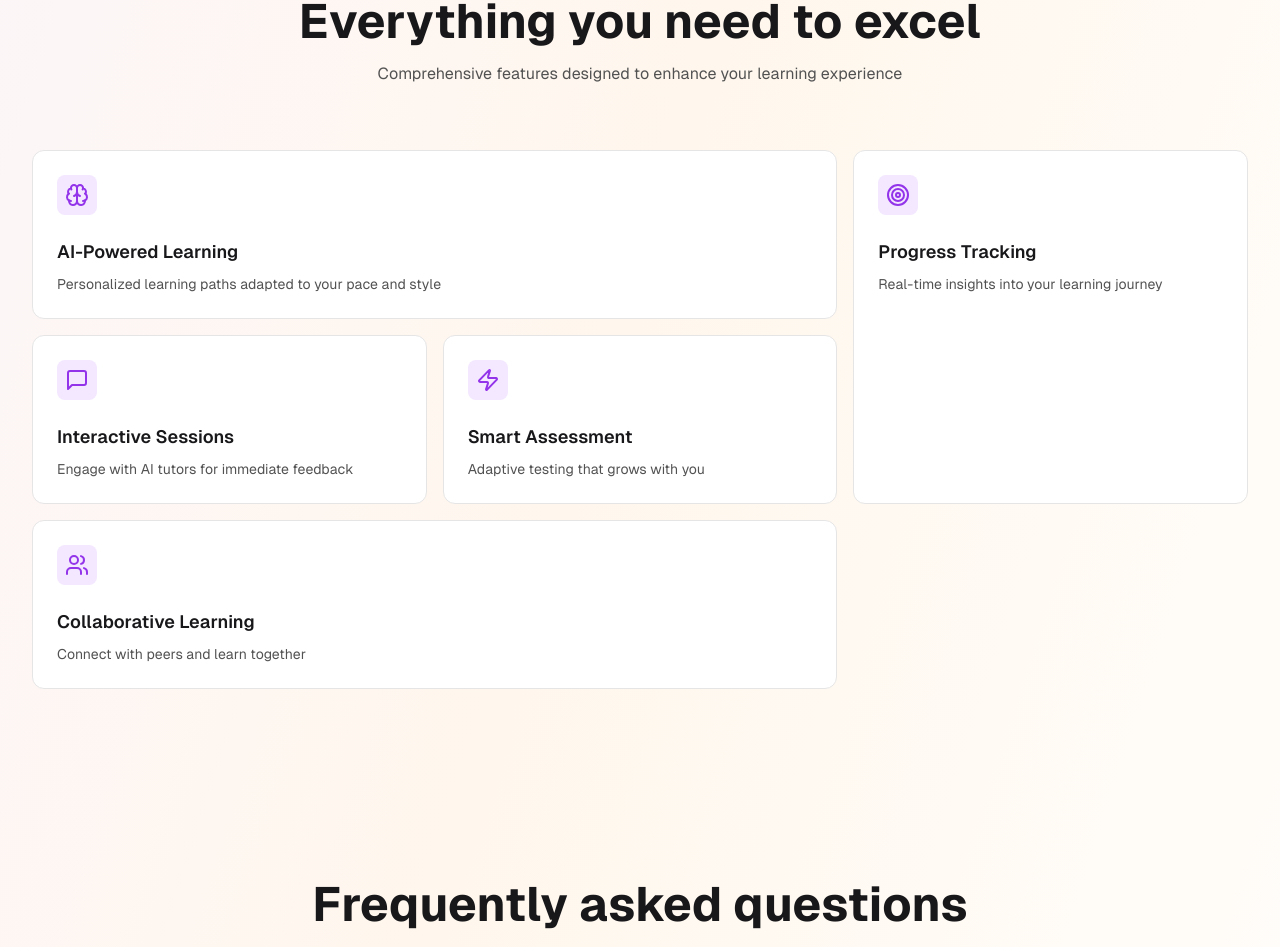
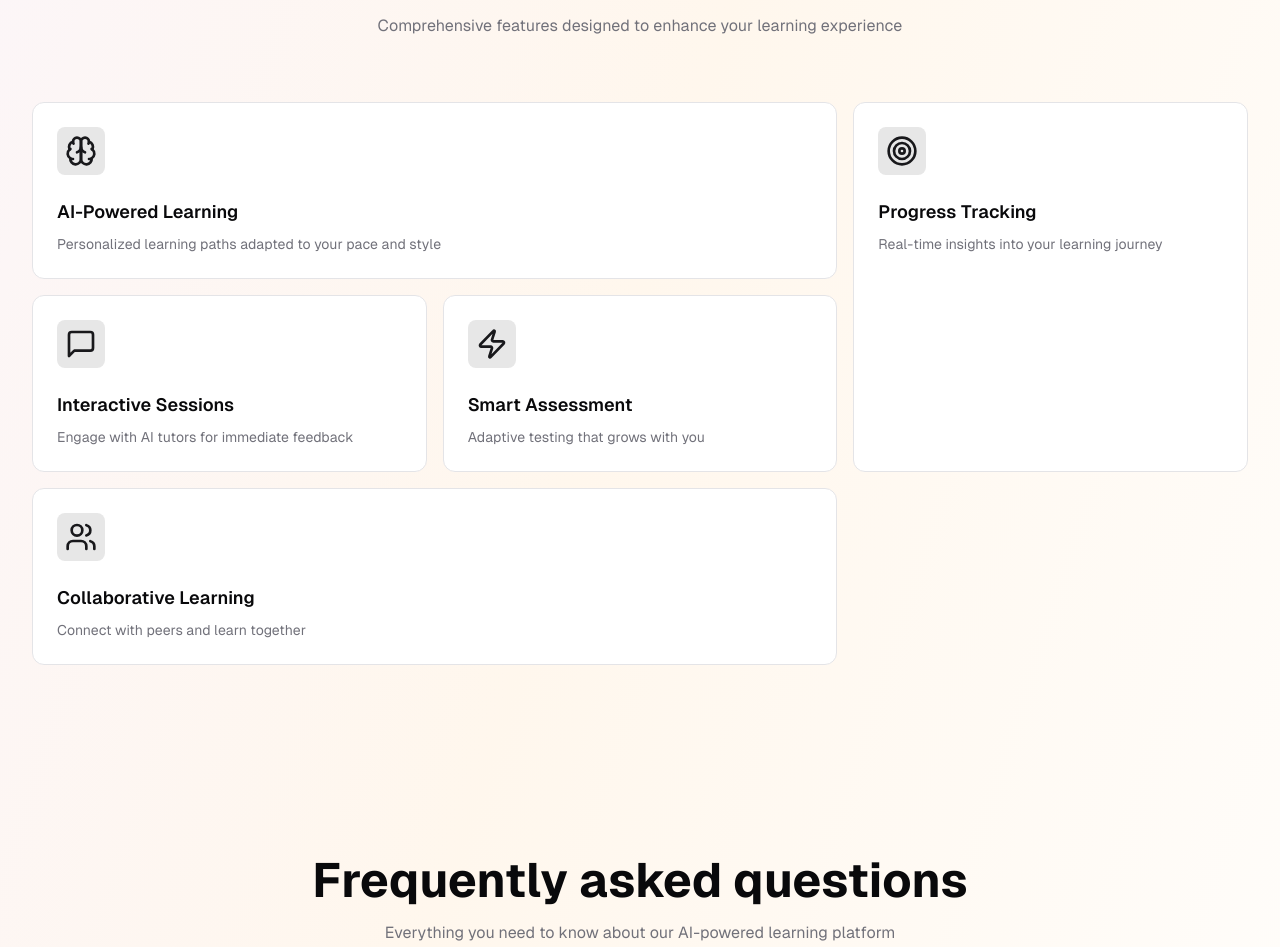
Before and after one commit to 8-bit-devs/ProgressoAI, a Next.js app: page / in a window 1280 px wide. Shown: the part 1685-2632 px from the top of the page. Built offline with nearby package versions, Linux system fonts and the light colour scheme; no server answers.

Commit message:
fix(app): UI fix

```diff
--- a/src/app/page.tsx
+++ b/src/app/page.tsx
@@ -7,6 +7,7 @@ import {
 } from "@/components/ui/accordion";
 import { Button } from "@/components/ui/button";
 import { Nav } from "@/features/root/nav-bar";
+import { cn } from "@/lib/utils";
 import {
   ArrowRight,
   Brain,
@@ -18,7 +19,38 @@ import {
 import Image from "next/image";
 import Link from "next/link";
 
-const accordionData = [
+export const features = [
+  {
+    title: "AI-Powered Learning",
+    description: "Personalized learning paths adapted to your pace and style",
+    icon: Brain,
+    className: "lg:col-span-2",
+  },
+  {
+    title: "Progress Tracking",
+    description: "Real-time insights into your learning journey",
+    icon: Target,
+    className: "lg:row-span-2",
+  },
+  {
+    title: "Interactive Sessions",
+    description: "Engage with AI tutors for immediate feedback",
+    icon: MessageSquare,
+  },
+  {
+    title: "Smart Assessment",
+    description: "Adaptive testing that grows with you",
+    icon: Zap,
+  },
+  {
+    title: "Collaborative Learning",
+    description: "Connect with peers and learn together",
+    icon: Users,
+    className: "lg:col-span-2",
+  },
+];
+
+export const accordionData = [
   {
     value: "item-1",
     question: "How does AI personalize my learning?",
@@ -45,17 +77,51 @@ const accordionData = [
   },
 ];
 
+export const footerLinks = [
+  {
+    title: "Product",
+    links: [
+      { name: "Features", href: "#" },
+      { name: "Pricing", href: "#" },
+      { name: "API", href: "#" },
+    ],
+  },
+  {
+    title: "Company",
+    links: [
+      { name: "About", href: "#" },
+      { name: "Blog", href: "#" },
+      { name: "Careers", href: "#" },
+    ],
+  },
+  {
+    title: "Resources",
+    links: [
+      { name: "Documentation", href: "#" },
+      { name: "Help Center", href: "#" },
+      { name: "Community", href: "#" },
+    ],
+  },
+  {
+    title: "Legal",
+    links: [
+      { name: "Privacy", href: "#" },
+      { name: "Terms", href: "#" },
+      { name: "Cookie Policy", href: "#" },
+    ],
+  },
+];
+
 export default function Hero() {
   return (
-    <>
-      <div className="min-h-screen bg-gradient-to-br from-purple-50 via-orange-50 to-transparent">
+    <div className="min-h-screen bg-gradient-to-br from-purple-50 via-orange-50 to-transparent font-geistSans">
       <Nav />
 
       <div className="relative mx-auto flex min-h-screen max-w-7xl flex-col overflow-hidden px-4 pt-20 sm:px-6 md:pt-40 lg:px-8">
-          <h1 className="relative z-10 mx-auto mt-6 max-w-6xl text-center text-2xl font-semibold text-black dark:text-white md:text-4xl lg:text-8xl">
+        <h1 className="relative z-10 mx-auto mt-6 max-w-6xl text-center text-2xl font-bold tracking-wide text-foreground md:text-4xl lg:text-7xl">
           Empowering Your Learning Journey with AI
         </h1>
-          <p className="relative z-10 mx-auto mt-6 max-w-3xl text-center text-base text-neutral-700 dark:text-neutral-400 md:text-xl">
+        <p className="relative z-10 mx-auto mt-6 max-w-3xl text-center text-base text-muted-foreground md:text-xl">
           Tailored Courses, Smarter Insights, Faster Growth
         </p>
         <div className="relative z-10 mt-10 flex items-center justify-center gap-4">
@@ -74,9 +140,9 @@ export default function Hero() {
             Watch demo
           </Button>
         </div>
-          <div className="relative mt-20 rounded-[32px] border border-neutral-200 bg-neutral-100 p-2 dark:border-neutral-700 dark:bg-neutral-800">
-            <div className="pointer-events-none absolute inset-x-0 bottom-0 h-40 w-full scale-[1.1]"></div>
-            <div className="rounded-[24px] border border-neutral-200 bg-white p-2 dark:border-neutral-700 dark:bg-black">
+        <div className="relative mt-20 rounded-[32px] border border-border bg-muted/50 p-2">
+          <div className="pointer-events-none absolute inset-x-0 bottom-0 h-40 w-full scale-[1.1]" />
+          <div className="rounded-[24px] border border-border bg-background p-2">
             <Image
               alt="header"
               loading="lazy"
@@ -95,52 +161,32 @@ export default function Hero() {
         id="features"
       >
         <div className="mb-16 text-center">
-            <h2 className="mb-4 text-3xl font-bold md:text-5xl">
+          <h2 className="mb-4 text-3xl font-bold text-foreground md:text-5xl">
             Everything you need to excel
           </h2>
-            <p className="text-neutral-600 dark:text-neutral-400">
-              Comprehensive features designed to enhance your learning
-              experience
+          <p className="text-muted-foreground">
+            Comprehensive features designed to enhance your learning experience
           </p>
         </div>
         <div className="grid gap-4 md:grid-cols-2 lg:grid-cols-3">
+          {features.map((feature, index) => (
             <FeatureCard
-              title="AI-Powered Learning"
-              description="Personalized learning paths adapted to your pace and style"
-              icon={<Brain className="h-6 w-6 text-purple-600" />}
-              className="lg:col-span-2"
+              key={index}
+              title={feature.title}
+              description={feature.description}
+              icon={<feature.icon className="h-8 w-8 text-primary" />}
+              className={feature.className}
             />
-            <FeatureCard
-              title="Progress Tracking"
-              description="Real-time insights into your learning journey"
-              icon={<Target className="h-6 w-6 text-purple-600" />}
-              className="lg:row-span-2"
-            />
-            <FeatureCard
-              title="Interactive Sessions"
-              description="Engage with AI tutors for immediate feedback"
-              icon={<MessageSquare className="h-6 w-6 text-purple-600" />}
-            />
-            <FeatureCard
-              title="Smart Assessment"
-              description="Adaptive testing that grows with you"
-              icon={<Zap className="h-6 w-6 text-purple-600" />}
-            />
-            <FeatureCard
-              title="Collaborative Learning"
-              description="Connect with peers and learn together"
-              icon={<Users className="h-6 w-6 text-purple-600" />}
-              className="lg:col-span-2"
-            />
+          ))}
         </div>
       </section>
 
       <section className="mx-auto max-w-3xl px-4 py-24 sm:px-6 lg:px-8">
         <div className="mb-16 text-center">
-            <h2 className="mb-4 text-3xl font-bold md:text-5xl">
+          <h2 className="mb-4 text-3xl font-bold text-foreground md:text-5xl">
             Frequently asked questions
           </h2>
-            <p className="text-neutral-600 dark:text-neutral-400">
+          <p className="text-muted-foreground">
             Everything you need to know about our AI-powered learning platform
           </p>
         </div>
@@ -159,28 +205,29 @@ export default function Hero() {
         </Accordion>
       </section>
 
-        <section className="bg-purple-600 py-24 text-white">
+      <section className="bg-primary py-24 text-primary-foreground">
         <div className="mx-auto max-w-7xl px-4 sm:px-6 lg:px-8">
           <div className="flex flex-col items-center justify-between gap-8 lg:flex-row">
             <div className="max-w-2xl text-center lg:text-left">
               <h2 className="mb-4 text-3xl font-bold md:text-5xl">
                 Ready to transform your learning?
               </h2>
-                <p className="mb-8 text-lg text-purple-100">
+              <p className="mb-8 text-lg text-primary-foreground/90">
                 Join thousands of learners who are already experiencing the
                 future of education.
               </p>
               <div className="flex flex-col gap-4 sm:flex-row">
                 <Button
                   size="lg"
-                    className="bg-white text-purple-600 hover:bg-purple-50"
+                  variant="secondary"
+                  className="hover:bg-secondary/90"
                 >
                   Get started for free
                 </Button>
                 <Button
                   variant="outline"
                   size="lg"
-                    className="border-white text-white hover:bg-white hover:text-purple-600"
+                  className="border-primary-foreground text-primary-foreground hover:bg-primary-foreground hover:text-primary"
                 >
                   Schedule a demo
                 </Button>
@@ -198,138 +245,39 @@ export default function Hero() {
         </div>
       </section>
 
-        <footer className="border-t border-neutral-200 bg-white dark:border-neutral-800 dark:bg-black">
+      <footer className="border-t border-border bg-background">
         <div className="mx-auto max-w-7xl px-4 py-12 sm:px-6 lg:px-8">
           <div className="grid grid-cols-2 gap-8 md:grid-cols-4">
-              <div>
-                <h3 className="text-sm font-semibold">Product</h3>
+            {footerLinks.map((column, index) => (
+              <div key={index}>
+                <h3 className="text-sm font-semibold text-foreground">
+                  {column.title}
+                </h3>
                 <ul className="mt-4 space-y-2">
-                  <li>
+                  {column.links.map((link, linkIndex) => (
+                    <li key={linkIndex}>
                       <Link
-                      href="#"
-                      className="text-sm text-neutral-600 hover:text-purple-600 dark:text-neutral-400"
+                        href={link.href}
+                        className="text-sm text-muted-foreground hover:text-primary"
                       >
-                      Features
+                        {link.name}
                       </Link>
                     </li>
-                  <li>
-                    <Link
-                      href="#"
-                      className="text-sm text-neutral-600 hover:text-purple-600 dark:text-neutral-400"
-                    >
-                      Pricing
-                    </Link>
-                  </li>
-                  <li>
-                    <Link
-                      href="#"
-                      className="text-sm text-neutral-600 hover:text-purple-600 dark:text-neutral-400"
-                    >
-                      API
-                    </Link>
-                  </li>
+                  ))}
                 </ul>
               </div>
-              <div>
-                <h3 className="text-sm font-semibold">Company</h3>
-                <ul className="mt-4 space-y-2">
-                  <li>
-                    <Link
-                      href="#"
-                      className="text-sm text-neutral-600 hover:text-purple-600 dark:text-neutral-400"
-                    >
-                      About
-                    </Link>
-                  </li>
-                  <li>
-                    <Link
-                      href="#"
-                      className="text-sm text-neutral-600 hover:text-purple-600 dark:text-neutral-400"
-                    >
-                      Blog
-                    </Link>
-                  </li>
-                  <li>
-                    <Link
-                      href="#"
-                      className="text-sm text-neutral-600 hover:text-purple-600 dark:text-neutral-400"
-                    >
-                      Careers
-                    </Link>
-                  </li>
-                </ul>
+            ))}
           </div>
-              <div>
-                <h3 className="text-sm font-semibold">Resources</h3>
-                <ul className="mt-4 space-y-2">
-                  <li>
-                    <Link
-                      href="#"
-                      className="text-sm text-neutral-600 hover:text-purple-600 dark:text-neutral-400"
-                    >
-                      Documentation
-                    </Link>
-                  </li>
-                  <li>
-                    <Link
-                      href="#"
-                      className="text-sm text-neutral-600 hover:text-purple-600 dark:text-neutral-400"
-                    >
-                      Help Center
-                    </Link>
-                  </li>
-                  <li>
-                    <Link
-                      href="#"
-                      className="text-sm text-neutral-600 hover:text-purple-600 dark:text-neutral-400"
-                    >
-                      Community
-                    </Link>
-                  </li>
-                </ul>
-              </div>
-              <div>
-                <h3 className="text-sm font-semibold">Legal</h3>
-                <ul className="mt-4 space-y-2">
-                  <li>
-                    <Link
-                      href="#"
-                      className="text-sm text-neutral-600 hover:text-purple-600 dark:text-neutral-400"
-                    >
-                      Privacy
-                    </Link>
-                  </li>
-                  <li>
-                    <Link
-                      href="#"
-                      className="text-sm text-neutral-600 hover:text-purple-600 dark:text-neutral-400"
-                    >
-                      Terms
-                    </Link>
-                  </li>
-                  <li>
-                    <Link
-                      href="#"
-                      className="text-sm text-neutral-600 hover:text-purple-600 dark:text-neutral-400"
-                    >
-                      Cookie Policy
-                    </Link>
-                  </li>
-                </ul>
-              </div>
-            </div>
-            <div className="mt-12 border-t border-neutral-200 pt-8 dark:border-neutral-800">
-              <p className="text-center text-sm text-neutral-600 dark:text-neutral-400">
-                © {new Date().getFullYear()} Progresso AI | All rights
-                reserved.
+          <div className="mt-12 border-t border-border pt-8">
+            <p className="text-center text-sm text-muted-foreground">
+              © {new Date().getFullYear()} Progresso AI | All rights reserved.
             </p>
           </div>
         </div>
       </footer>
 
-        <CustomCursor color="#9333EA" glow={true} size={20} duration={0.5} />
+      <CustomCursor color="#9333EA50" glow={true} size={20} duration={0.5} />
     </div>
-    </>
   );
 }
 
@@ -348,15 +296,18 @@ function FeatureCard({
 }: FeatureCardProps) {
   return (
     <div
-      className={`rounded-xl border border-neutral-200 bg-background bg-white p-6 backdrop-blur-md dark:border-neutral-800 dark:bg-black ${className}`}
+      className={cn(
+        "relative rounded-xl border border-border bg-background p-6 backdrop-blur-md",
+        className,
+      )}
     >
-      <div className="mb-4 inline-block rounded-lg bg-purple-100 p-2 dark:bg-purple-900/20">
+      <div className="relative mb-4 inline-block rounded-lg bg-primary/10 p-2">
         {icon}
+        <div className="absolute rounded-lg ring-1 ring-inset ring-primary/50" />
       </div>
-      <h3 className="mb-2 text-lg font-semibold">{title}</h3>
-      <p className="text-sm text-neutral-600 dark:text-neutral-400">
-        {description}
-      </p>
+      <h3 className="mb-2 text-lg font-semibold text-foreground">{title}</h3>
+      <p className="text-sm text-muted-foreground">{description}</p>
+      <div className="absolute rounded-xl ring-1 ring-inset ring-primary/50" />
     </div>
   );
 }
```
Lines whose indentation alone changed are shown as unchanged.
